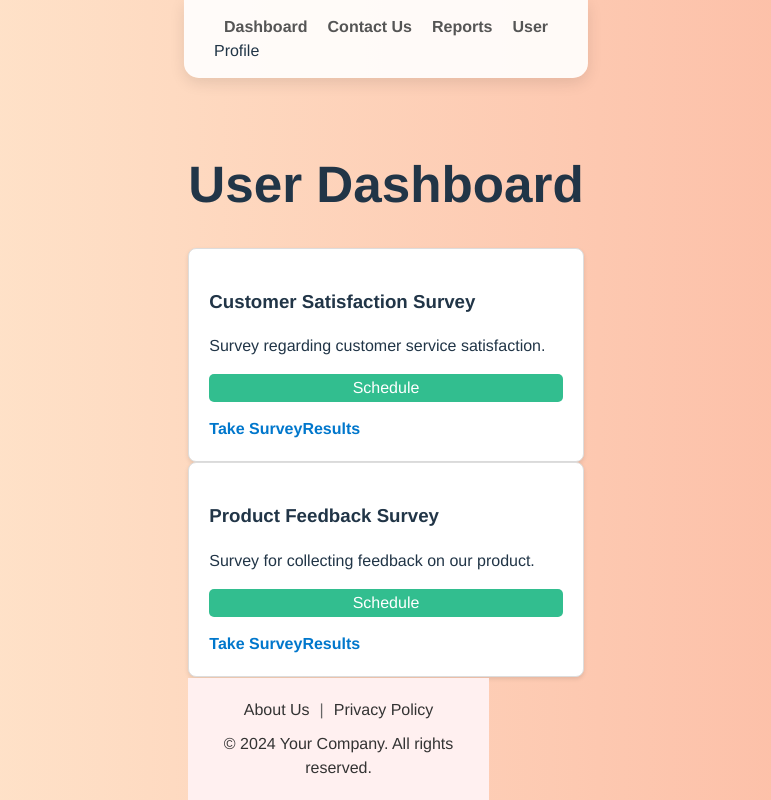
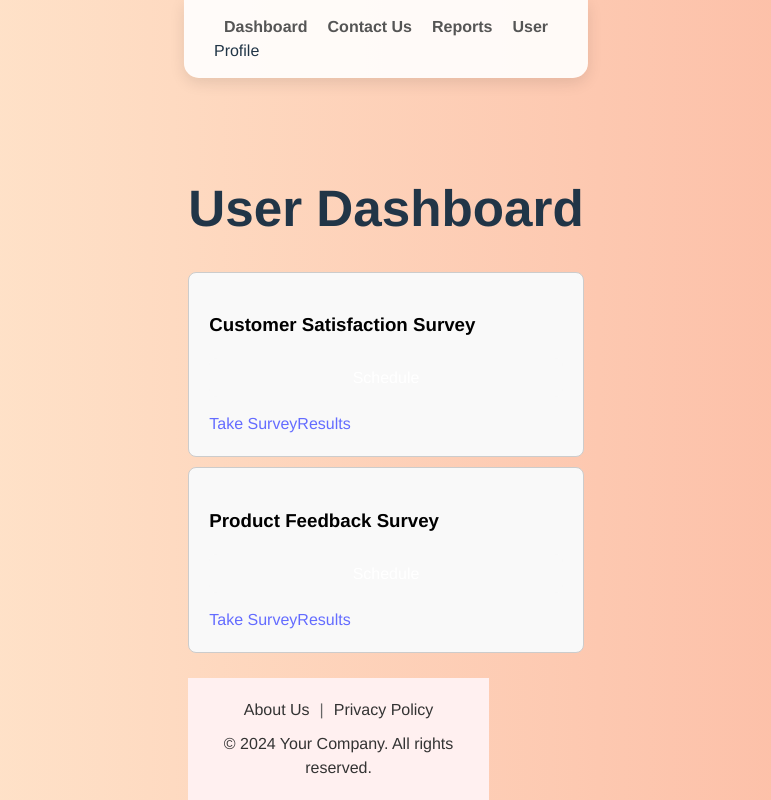
Before and after one commit to rahulmadishetty/SeetLabSurvey, a React (Vite) app in the folder WebFrontend/: page /dashboard in a window 1280 px wide. Shown: the whole page, without its empty margins (254-1025 px from the left). Built offline with nearby package versions, Linux system fonts and the light colour scheme.

Commit message:
Minor change make the code run

```diff
--- a/WebFrontend/src/App.jsx
+++ b/WebFrontend/src/App.jsx
@@ -3,8 +3,6 @@ import { BrowserRouter as Router, Routes, Route } from 'react-router-dom';
 import SignInForm from './components/SignInForm';
 import SignUpForm from './components/SignUpForm';
 import Dashboard from './Dashboard';
-import TakeSurvey from './user/TakeSurvey';
-import ReportPage from './user/ReportPage';
 import './styles.css'; // Ensure this is the correct path to your styles
 
 function App() {
@@ -17,8 +15,6 @@ function App() {
           <Route path="/" element={<SignInForm />} />
           <Route path="/signup" element={<SignUpForm />} />
           <Route path="/dashboard" element={<Dashboard role={userRole} />} />
-          <Route path="/take-survey/:surveyId" element={<TakeSurvey />} />
-          <Route path="/reports/:surveyId" element={<ReportPage />} />
         </Routes>
       </div>
     </Router>
--- a/WebFrontend/src/styles.css
+++ b/WebFrontend/src/styles.css
@@ -109,44 +109,46 @@ body {
     }
   }
 
-  .surveys-container {
+  .survey-list {
     display: flex;
     flex-direction: column;
-    gap: 20px;
+    gap: 10px;
   }
 
   .survey-panel {
     padding: 20px;
-    border: 1px solid #ddd;
+    border: 1px solid #ccc;
     border-radius: 8px;
-    background-color: #fff;
-    box-shadow: 0 2px 4px rgba(0, 0, 0, 0.1);
+    background-color: #f9f9f9;
   }
 
-  .survey-panel h2 {
-    margin-top: 0;
+  .survey-panel h3 {
+    color:black
   }
 
-  .survey-panel div {
-    margin-top: 10px;
+  .popup {
+    position: fixed;
+    top: 0;
+    left: 0;
+    width: 100%;
+    height: 100%;
+    background: rgba(0, 0, 0, 0.7);
+    display: flex;
+    justify-content: center;
+    align-items: center;
   }
 
-  .survey-panel button {
-    margin-right: 10px;
-    padding: 5px 15px;
-    border: none;
-    border-radius: 5px;
-    background-color: #32be8f;
-    color: white;
-    cursor: pointer;
+  .popup-inner {
+    background: white;
+    padding: 20px;
+    border-radius: 8px;
+    text-align: center;
   }
 
-  .survey-panel button:hover {
-    background-color: #2b957a;
+  .popup-inner h2 {
+    margin-bottom: 10px;
   }
 
-  .survey-panel a {
-    text-decoration: none;
-    color: #0077cc;
-    font-weight: bold;
+  .popup-inner input {
+    margin-bottom: 20px;
   }
--- a/WebFrontend/src/user/TakeSurvey.jsx
+++ b/WebFrontend/src/user/TakeSurvey.jsx
@@ -3,32 +3,12 @@ import { useParams } from 'react-router-dom';
 
 const TakeSurvey = () => {
   let { surveyId } = useParams();
-  // You would fetch the survey questions based on surveyId here
-  const questions = [
-    // Mock questions
-    { id: 1, text: "Do you like our product?", options: ["True", "False"] },
-    // ...other questions
-  ];
+  // You would fetch the questions for the survey using surveyId here
 
   return (
-    <div className="take-survey">
-      <h1>Survey Questions</h1>
-      {/* Render survey questions here */}
-      {questions.map((question) => (
-        <div key={question.id} className="question">
-          <p>{question.text}</p>
-          {/* Render options here */}
-          <div>
-            {question.options.map((option, index) => (
-              <label key={index}>
-                <input type="radio" name={`question_${question.id}`} value={option} />
-                {option}
-              </label>
-            ))}
-          </div>
-        </div>
-      ))}
-      <button>Submit Survey</button>
+    <div>
+      <h1>Take Survey {surveyId}</h1>
+      {/* Render your survey questions here */}
     </div>
   );
 };
--- a/WebFrontend/src/user/UserDashboard.jsx
+++ b/WebFrontend/src/user/UserDashboard.jsx
@@ -1,36 +1,23 @@
 import React, { useState } from 'react';
 import { Link } from 'react-router-dom';
-import SurveyPanel from './SurveyPanel'; // Component representing each survey panel
-import ScheduleSurveyPopup from './ScheduleSurveyPopup'; // Popup component to schedule surveys
 
-// Mock data for surveys
-const mockSurveys = [
-  {
-    id: 1,
-    title: 'Customer Satisfaction Survey',
-    description: 'Survey regarding customer service satisfaction.'
-  },
-  {
-    id: 2,
-    title: 'Product Feedback Survey',
-    description: 'Survey for collecting feedback on our product.'
-  }
-  // ...additional surveys
+const surveys = [
+  { id: 1, title: 'Customer Satisfaction Survey' },
+  { id: 2, title: 'Product Feedback Survey' },
+  // Add more surveys as needed
 ];
 
 const UserDashboard = () => {
-  const [scheduling, setScheduling] = useState(false);
+  const [showSchedulePopup, setShowSchedulePopup] = useState(false);
   const [selectedSurvey, setSelectedSurvey] = useState(null);
 
-  const handleScheduleClick = (surveyId) => {
-    // Logic to handle scheduling here, for now, we'll just show a popup
-    const survey = mockSurveys.find(s => s.id === surveyId);
-    setSelectedSurvey(survey);
-    setScheduling(true);
+  const scheduleSurvey = (surveyId) => {
+    setSelectedSurvey(surveyId);
+    setShowSchedulePopup(true);
   };
 
   const closePopup = () => {
-    setScheduling(false);
+    setShowSchedulePopup(false);
     setSelectedSurvey(null);
   };
 
@@ -38,15 +25,27 @@ const UserDashboard = () => {
     <div>
       <h1>User Dashboard</h1>
       <div className="survey-list">
-        {mockSurveys.map(survey => (
-          <SurveyPanel
-            key={survey.id}
-            survey={survey}
-            onScheduleClick={() => handleScheduleClick(survey.id)}
-          />
+        {surveys.map((survey) => (
+          <div key={survey.id} className="survey-panel">
+            <h3>{survey.title}</h3>
+            <button onClick={() => scheduleSurvey(survey.id)}>Schedule</button>
+            <Link to={`/take-survey/${survey.id}`}>Take Survey</Link>
+            <Link to={`/survey-results/${survey.id}`}>Results</Link>
+          </div>
         ))}
       </div>
-      {scheduling && <ScheduleSurveyPopup survey={selectedSurvey} onClose={closePopup} />}
+
+      {showSchedulePopup && (
+        <div className="popup">
+          <div className="popup-inner">
+            <h2>Schedule Survey: {surveys.find(s => s.id === selectedSurvey)?.title}</h2>
+            <p>Select a date and time for when you would like to take this survey.</p>
+            {/* A basic input for scheduling, replace with a date-time picker as needed */}
+            <input type="datetime-local" />
+            <button onClick={closePopup}>Close</button>
+          </div>
+        </div>
+      )}
     </div>
   );
 };
```
